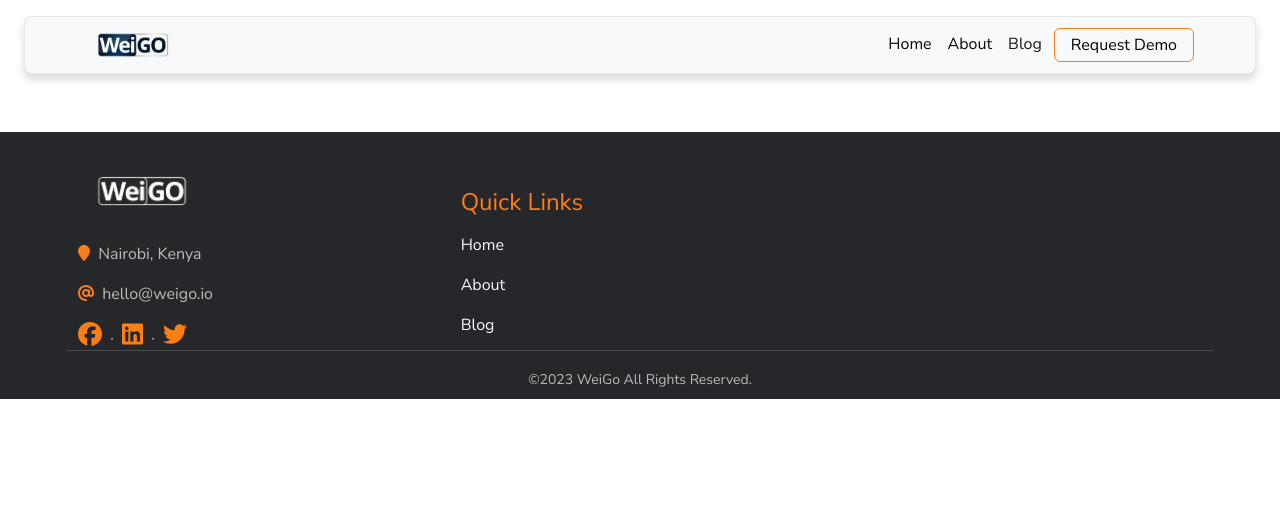
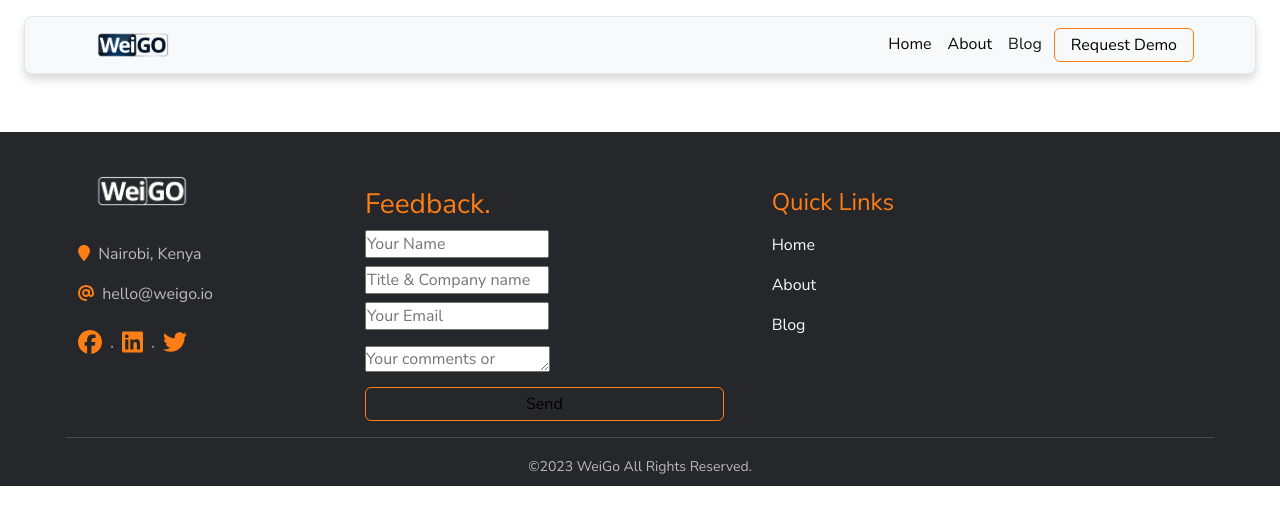
Before and after one commit to ndiranguW/weigo-web, a React (Create React App) app: page /blog/1 in a window 1280 px wide. Shown: the top 524 px of the page. Built offline with nearby package versions, Linux system fonts and the light colour scheme; no server answers.

Commit message:
create contact feedback form

```diff
--- a/src/components/custom/Footer.js
+++ b/src/components/custom/Footer.js
@@ -1,17 +1,21 @@
 import React from "react";
 import logo from "../../assets/logo-white.png";
 import { FontAwesomeIcon } from "@fortawesome/react-fontawesome";
-import { faTwitter, faLinkedin, faFacebook } from "@fortawesome/free-brands-svg-icons";
+import {
+  faTwitter,
+  faLinkedin,
+  faFacebook,
+} from "@fortawesome/free-brands-svg-icons";
 import { faAt, faLocationPin } from "@fortawesome/free-solid-svg-icons";
 import { NavLink } from "react-router-dom";
 
 const Footer = () => {
   return (
     <div className="container-fluid footer">
-      <div className="container  p-2">
+      <div className="container p-2">
         <div className="row">
-          <div className="col-sm-4 col-md-6 col-lg-4 ">
-            <img src={logo} alt="footer logo" className="footer-logo " />
+          <div className="col-sm-12 col-md-8 col-lg-3">
+            <img src={logo} alt="footer logo" className="footer-logo" />
             <div className="footer__contact-details">
               <div className="">
                 <p>
@@ -22,7 +26,7 @@ const Footer = () => {
                   <FontAwesomeIcon icon={faAt} color="#fd7e14" />
                   &nbsp; hello@weigo.io
                 </p>
-                <div className="socials">
+                <div className="socials mt-4">
                   <a
                     href="https://www.facebook.com/profile.php?id=100090567519450&mibextid=LQQJ4d"
                     className="footer-links"
@@ -60,9 +64,53 @@ const Footer = () => {
               </div>
             </div>
           </div>
-          <div className="col-sm-6 col-md-6 col-lg-8 mt-5">
+
+          {/* footer contact form */}
+          <div className="col-sm-12 col-md-8 col-lg-4 mt-5 me-4">
+            <h3 style={{ color: "#fd7e14" }}>Feedback.</h3>
+            <form>
+              <div className="form__group">
+                <div className="mb-2">
+                  <input
+                    type={"text"}
+                    placeholder="Your Name"
+                    className="form__field"
+                    required
+                  />
+                </div>
+                <div className="mb-2">
+                  <input
+                    type={"text"}
+                    placeholder="Title & Company name"
+                    className="form__field"
+                  />
+                </div>
+                <div className="mb-3">
+                  <input
+                    type={"email"}
+                    placeholder="Your Email"
+                    className="form__field"
+                    required
+                  />
+                </div>
+                <div className="mb-2">
+                  <textarea
+                    className="form__field"
+                    placeholder="Your comments or feedback"
+                    rows={"1"}
+                    required
+                  ></textarea>
+                </div>
+                <div className="mb-3">
+                  <button className="demo-btn w-100">Send</button>
+                </div>
+              </div>
+            </form>
+          </div>
+
+          <div className="col-sm-12 col-md-4 col-lg-2 mt-5">
             <h4 style={{ color: "#fd7e14" }}>Quick Links</h4>
-            <div className="navbar-nav p-0">
+            <div className="navbar-nav">
               <NavLink
                 to="/"
                 exact="true"
@@ -78,6 +126,7 @@ const Footer = () => {
               </NavLink>
             </div>
           </div>
+
           <hr />
           <div className="footer-line">
             <div className="text-center">
```
